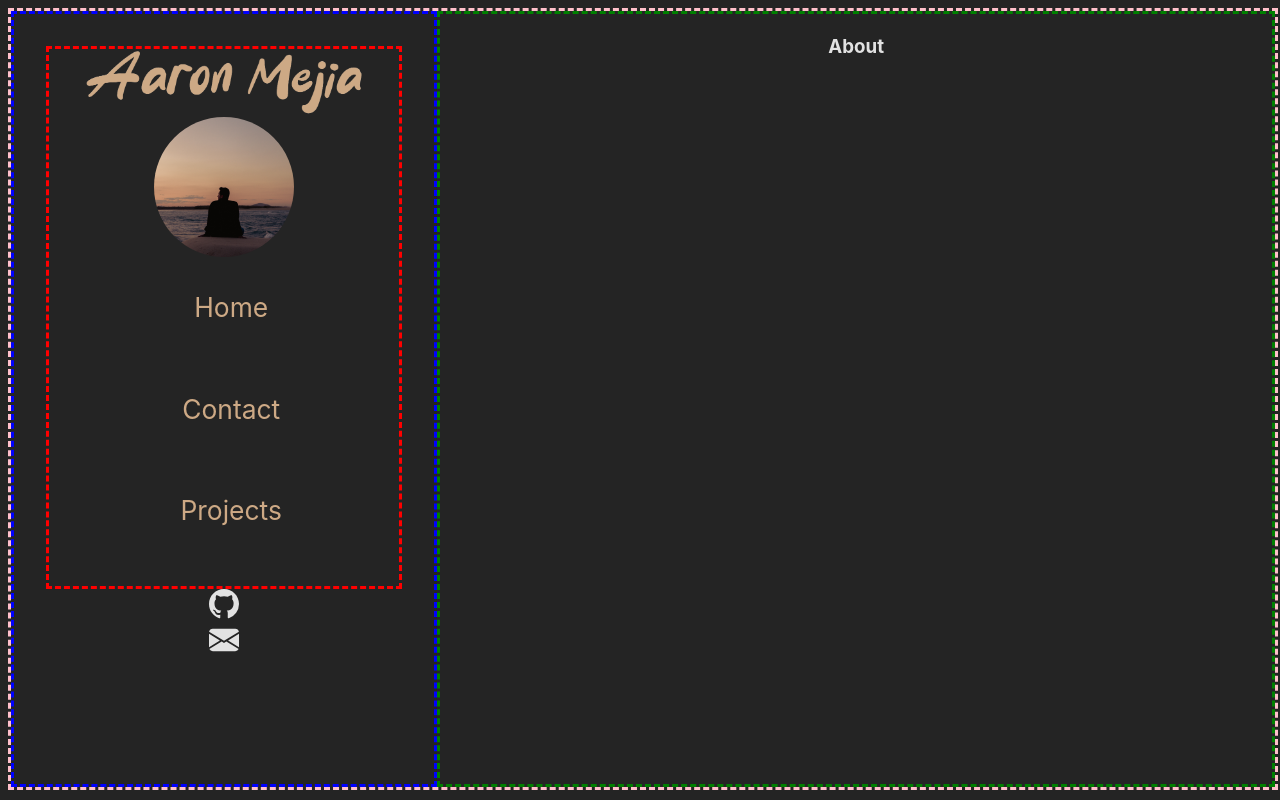
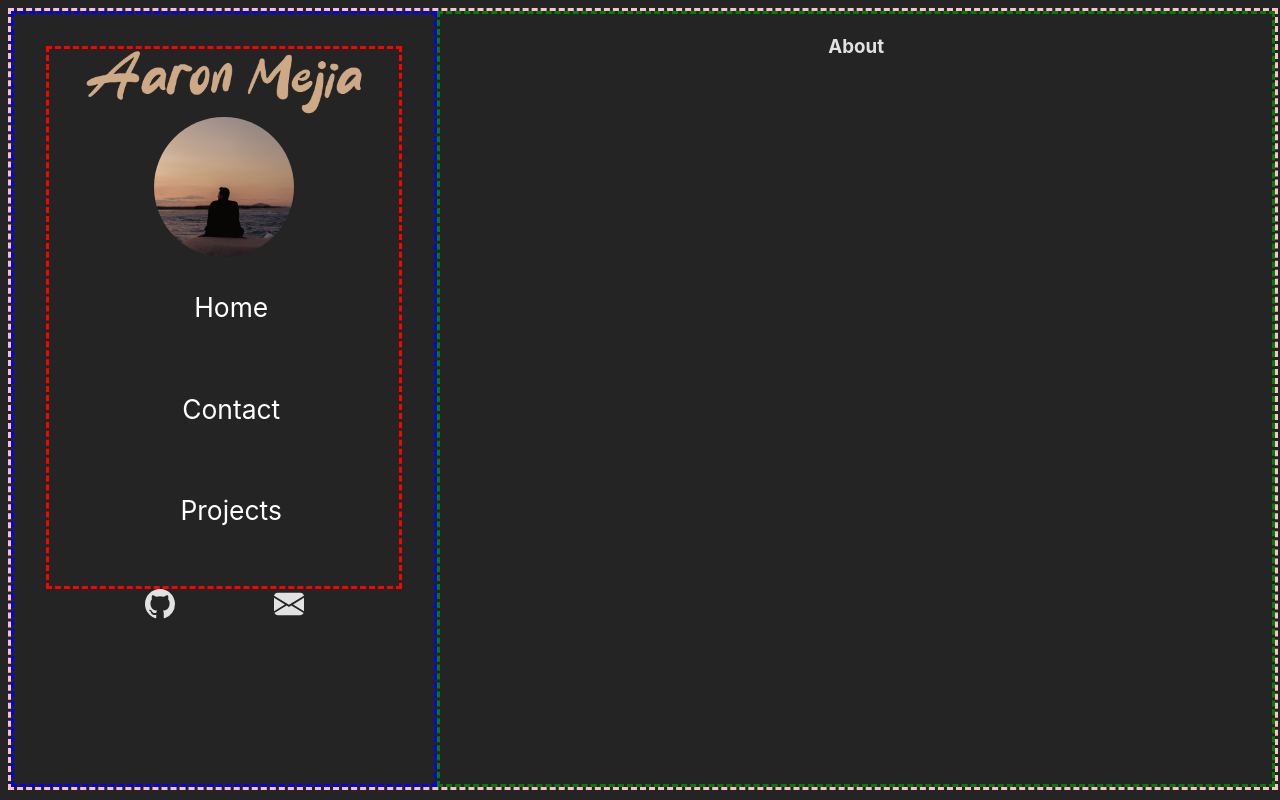
Before and after one commit to mejia-dev/mejia.dev, a React (Vite) app: page / in a window 1280 px wide. Built offline with nearby package versions, Linux system fonts and the light colour scheme.

Commit message:
Add styling to buttons

```diff
--- a/src/App.css
+++ b/src/App.css
@@ -62,22 +62,31 @@
   border: thick;
   border-radius: 10px;
   text-align: center;
-  color: #CDA985;
+  color: white;
   font-size: 165%;
-
   background-color: unset;
 }
 
 .navBarButton:hover {
-  outline: solid;
+  color: #CDA985;
 }
-
 
 
 #mainBodyContent {
   flex: 70%;
   border-style: dashed;
   border-color: green;
+}
+
+
+#navBarExternalLinks {
+  display: flex;
+  justify-content: space-evenly;
+}
+
+.navBarExternalLinksButton:hover {
+  cursor: pointer;
+  color: #CDA985;
 }
 
 @media screen and (max-width: 1024px) {
```
